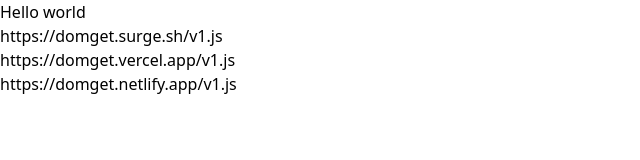
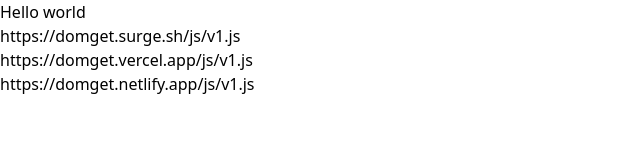
Before and after one commit to DevAbabil/domget, a website: page dist/index.html in a window 1280 px wide. Shown: the full height of the page, 0-640 px from the left. Drawn offline with Linux system fonts and the light colour scheme.

Commit message:
minor change

```diff
--- a/dist/index.html
+++ b/dist/index.html
@@ -10,18 +10,18 @@
     <h1 id="Ok" class="heading">Hello world</h1>
     <ul>
       <li>
-        <a href="https://domget.surge.sh/v1.js"
-          >https://domget.surge.sh/v1.js</a
+        <a href="https://domget.surge.sh/js/v1.js"
+          >https://domget.surge.sh/js/v1.js</a
         >
       </li>
       <li>
-        <a href="https://domget.vercel.app/v1.js"
-          >https://domget.vercel.app/v1.js</a
+        <a href="https://domget.vercel.app/js/v1.js"
+          >https://domget.vercel.app/js/v1.js</a
         >
       </li>
       <li>
-        <a href="https://domget.netlify.app/v1.js"
-          >https://domget.netlify.app/v1.js</a
+        <a href="https://domget.netlify.app/js/v1.js"
+          >https://domget.netlify.app/js/v1.js</a
         >
       </li>
     </ul>
```
